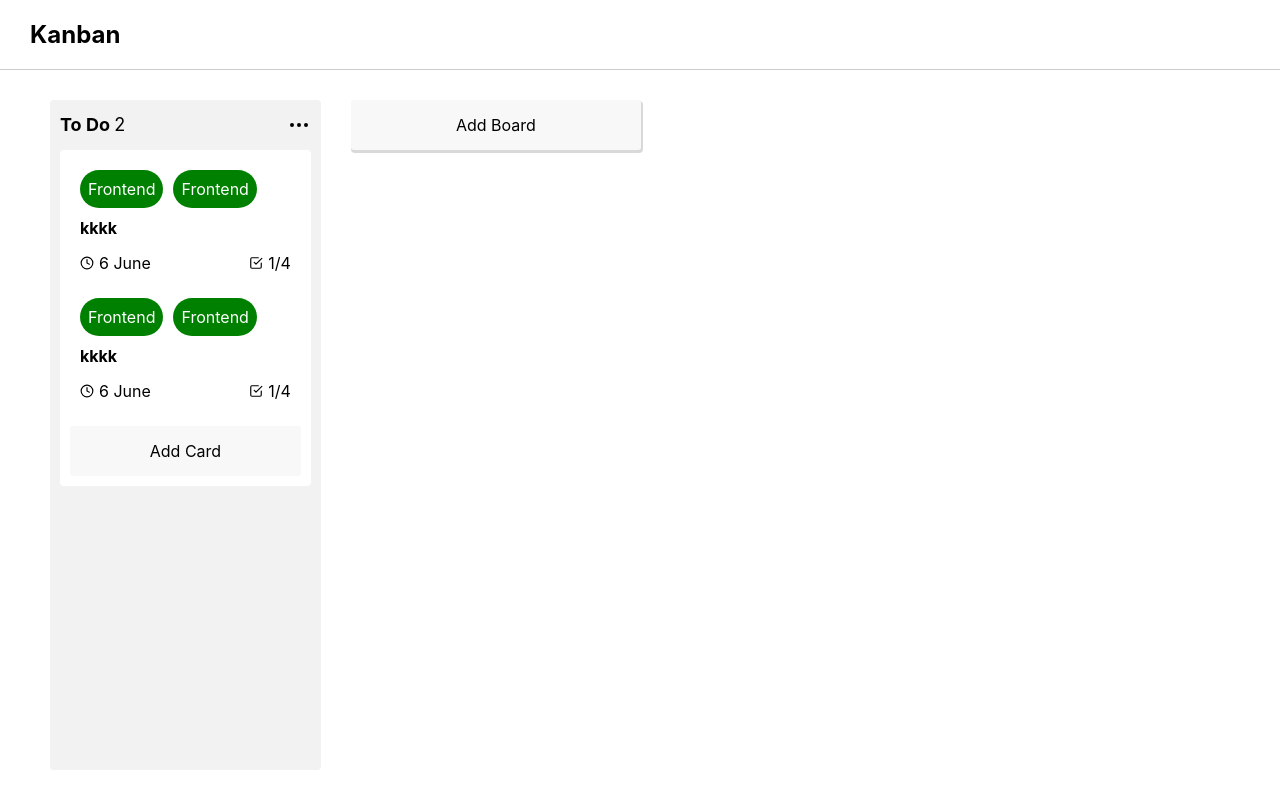
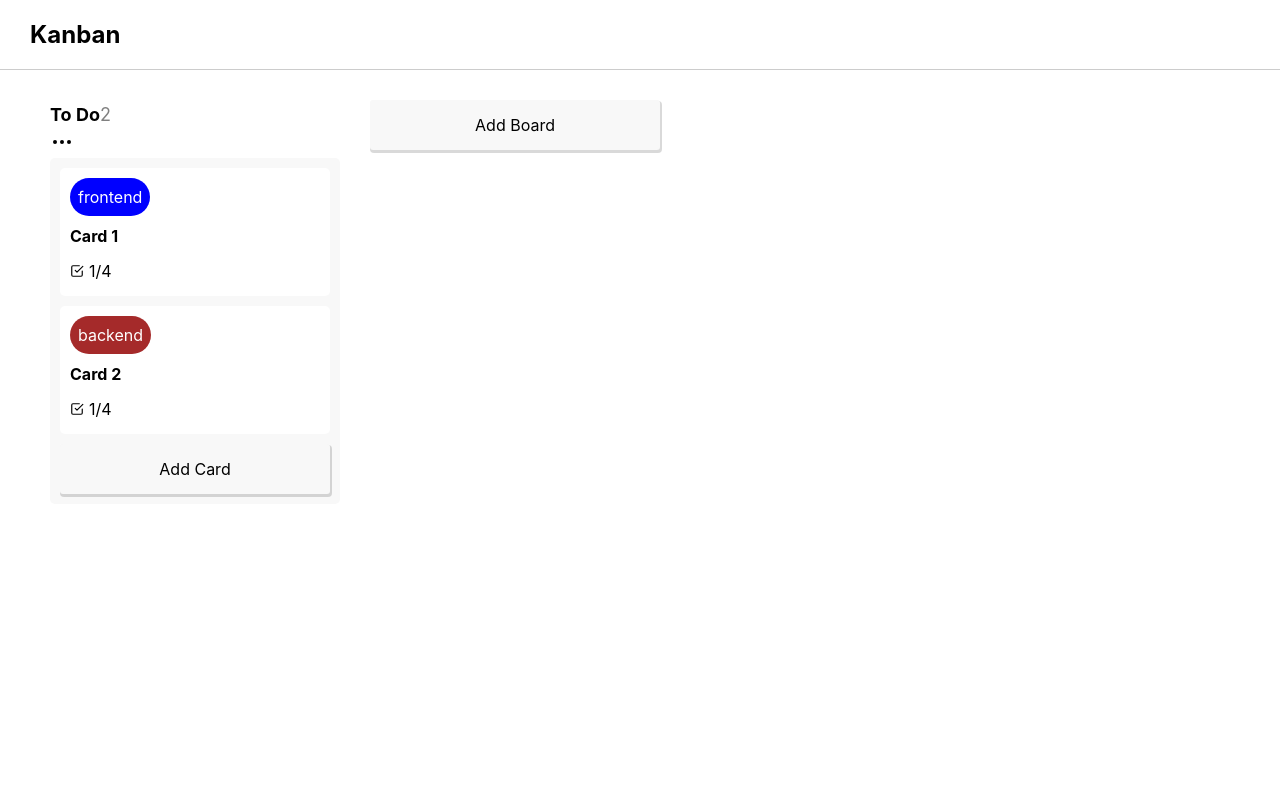
Before and after one commit to shivu317/Project-2-Kanban, a React (Create React App) app in the folder kanban-project/: page / in a window 1280 px wide. Built offline with nearby package versions, Linux system fonts and the light colour scheme.

Commit message:
added-props

```diff
--- a/kanban-project/src/components/Board/Board.css
+++ b/kanban-project/src/components/Board/Board.css
@@ -1,22 +1,25 @@
-/* .board {
+    .board {
     min-width: 290px;
     width: 290px;
     max-height: 100%;
     flex-basis: 290px;
     display: flex;
     flex-direction: column;
-    gap: 20px;
+
+    border-radius: 15px;
   }
 
   .board_header {
     display: flex;
     justify-content: space-between;
-    align-items: center;
+
+
   }
 
 .board_top_more{
+  cursor: pointer;
     position:relative;
-    cursor: pointer;
+
 }
 .board_dropdown{
     background-color: #fff;
@@ -24,21 +27,27 @@
     padding:10px;
     border-radius:3px;
     box-shadow:1px 0 20px rgba(0,0,0,0.5);
+    align-items:center;
 }
 .board_dropdown p{
     cursor:pointer;
 }
 
-.board_top_title{
-     flex:1;
-    display: flex;
-    align-items: center;
-    font-weight: bold;
+
+
+.board_top_title {
+  font-size: 18px;
+  font-weight: bold;
+  margin: 0;
+  flex:1;
+  display: flex;
+  align-items: center;
 
 }
 
-.board_top_title span{
-    color:gray;
+.board_top_title span {
+  font-weight: normal;
+  color:gray;
 }
 
 .board_cards{
@@ -60,76 +69,4 @@
 .board_cards_add:hover{
     box-shadow: 1px 2px 0 1px #ccc;
 
-} */
-
- .board {
-    background-color: #f2f2f2;
-    border-radius: 4px;
-    padding: 10px;
-    max-width: 400px;
-    margin: 0 auto;
-  }
-
-  .board_top {
-    display: flex;
-    justify-content: space-between;
-    align-items: center;
-    margin-bottom: 10px;
-  }
-
-  .board_top_title {
-    font-size: 18px;
-    font-weight: bold;
-    margin: 0;
-  }
-
-  .board_top_title span {
-    font-weight: normal;
-  }
-
-  .board_top_more {
-    cursor: pointer;
-    display: flex;
-    align-items: center;
-  }
-
-  .board_dropdown {
-    background-color: #fff;
-    border: 1px solid #ccc;
-    border-radius: 4px;
-    padding: 10px;
-  }
-
-  .board_cards {
-    background-color: #fff;
-    border-radius: 4px;
-    padding: 10px;
-    min-height: 200px;
-    overflow-y: auto;
-  }
-
-  .board_cards_add {
-    cursor: pointer;
-    padding: 10px;
-    border-radius: 4px;
-    background-color: #f2f2f2;
-    margin-top: 10px;
-  }
-
-  .custom-scroll {
-    overflow-y: scroll;
-    scrollbar-width: thin;
-  }
-
-  .custom-scroll::-webkit-scrollbar {
-    width: 8px;
-  }
-
-  .custom-scroll::-webkit-scrollbar-thumb {
-    background-color: #888;
-    border-radius: 4px;
-  }
-
-  .custom-scroll::-webkit-scrollbar-track {
-    background-color: #f2f2f2;
-  }
+}
--- a/kanban-project/src/components/Board/Board.js
+++ b/kanban-project/src/components/Board/Board.js
@@ -6,14 +6,14 @@ import Editable from '../Editable/Editable';
 import Dropdown from '../Dropdown/Dropdown';
 
 
- function Board() {
+ function Board(props) {
 
   const [showDropdown,setShowDropdown]=useState(false)
   return (
     <div className='board'>
         <div className='board_top'>
             <p className='board_top_title'>
-            To Do <span>2</span>
+            {props.board?.title} <span>{` ${props.board?.cards?.length}`}</span>
             </p>
 
             <div className="board_top_more" onClick={()=>
@@ -22,7 +22,7 @@ import Dropdown from '../Dropdown/Dropdown';
 
               {showDropdown && (
             <Dropdown
-            onClose={()=>setShowDropdown(false)} >
+            onClose={()=> setShowDropdown(false)} >
               <div className="board_dropdown">
               <p>Delete Board</p>
               </div>
@@ -31,8 +31,12 @@ import Dropdown from '../Dropdown/Dropdown';
         </div>
         </div>
         <div className='board_cards custom-scroll'>
-            <Card/>
-            <Card/>
+          {
+            props.board?.cards?.map((item)=>(
+              <Card key={item.id} card={item}/>
+            ))
+          }
+
 
             <Editable
                 displayClass="board_cards_add"
--- a/kanban-project/src/components/Card/Card.css
+++ b/kanban-project/src/components/Card/Card.css
@@ -5,6 +5,7 @@
     display: flex;
     flex-direction: column;
     gap:10px;
+
 }
 
 .card_top{
--- a/kanban-project/src/components/Card/Card.js
+++ b/kanban-project/src/components/Card/Card.js
@@ -5,24 +5,25 @@ import { CheckSquare, Clock, MoreHorizontal } from 'react-feather';
 import Chip from '../Chip/Chip';
 import Dropdown from '../Dropdown/Dropdown';
 
-export default function Card() {
+export default function Card(props) {
     const [showDropdown,setShowDropdown]=useState(false)
   return (
     <div className='card'>
         <div className='card_top'>
             <div className='card_top_labels'>
-                <Chip text="Frontend" color="green"/>
-                 <Chip close text="Frontend" color="green"/>
+
+                {props.card?.labels?.map((item,index) => (<Chip key={index} text={item.text} color={item.color}  />))}
+
             </div>
-            <MoreHorizontal/>
+
             <div className="card_top_more" onClick={()=>
               setShowDropdown(true)}>
-
+            <MoreHorizontal/>
 
               {showDropdown && (
             <Dropdown
             onClose={()=>setShowDropdown(false)} >
-              <div className="board_dropdown">
+              <div className="card_dropdown">
               <p>Delete Card</p>
               </div>
             </Dropdown>
@@ -30,12 +31,19 @@ export default function Card() {
         </div>
         </div>
         <div className='card_title'>
-            kkkk
+            {props.card?.title}
         </div>
         <div className='card_footer'>
-            <p><Clock/>6 June</p>
-            <p><CheckSquare/>1/4</p>
+          {props.card?.date && (
+            <p>
+              <Clock/>
+              {props.card?.date}
+            </p>
+            )}
+            <p><CheckSquare/>
+            1/4
+            </p>
         </div>
     </div>
-  )
+  );
 }
--- a/kanban-project/src/components/Dropdown/Dropdown.js
+++ b/kanban-project/src/components/Dropdown/Dropdown.js
@@ -16,11 +16,11 @@ function Dropdown (props) {
 
 
     useEffect(()=>{
-        document.addEventListener('click',handleClick)
+        document.addEventListener('click',handleClick,{capture:true})
 
         return()=>{
 
-            document.removeEventListener('click',handleClick)
+            document.removeEventListener('click',handleClick,{capture:true})
         }
     })
 
```
